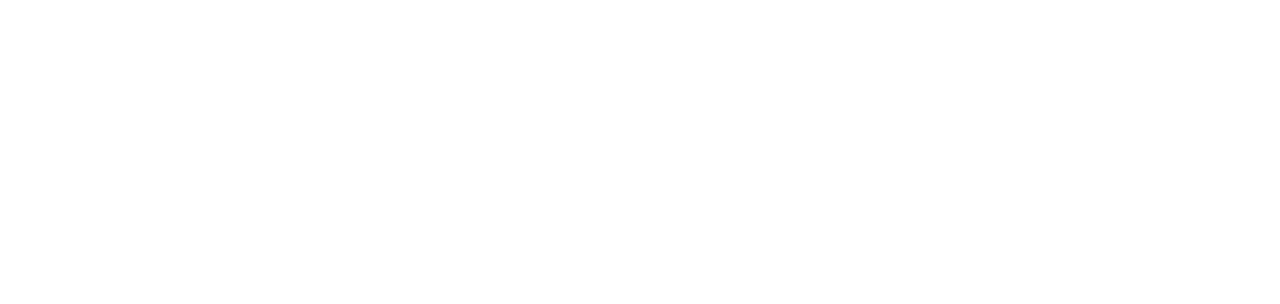
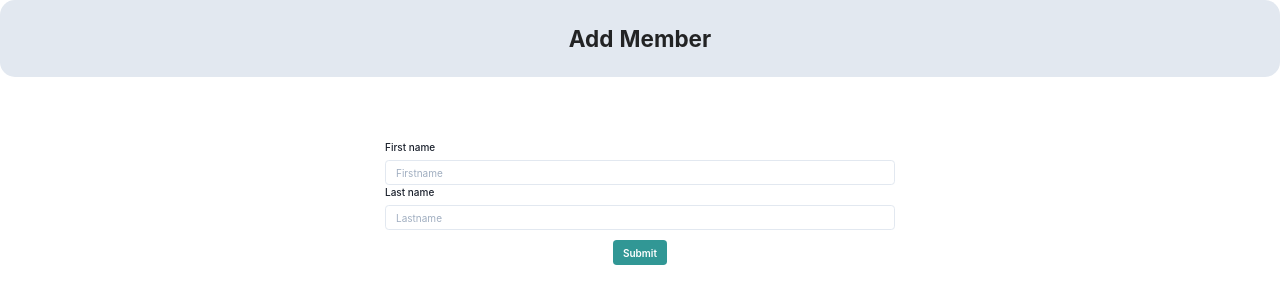
Before and after one commit to ashwani1218/family_frontend, a React (Create React App) app: page /addMember in a window 1280 px wide. Shown: the top 304 px of the page. Built offline with nearby package versions, Linux system fonts and the light colour scheme.

Commit message:
Implemented Add Member, close #5

```diff
--- a/package.json
+++ b/package.json
@@ -13,9 +13,13 @@
     "@testing-library/user-event": "^12.1.10",
     "antd": "^4.16.13",
     "axios": "^0.21.4",
+    "bootstrap": "^5.1.1",
+    "formik": "^2.2.9",
+    "formik-chakra-ui": "^1.4.7",
     "framer-motion": "^4.1.17",
     "node-sass": "^5.0.0",
     "react": "^17.0.2",
+    "react-bootstrap": "^2.0.0-rc.0",
     "react-dom": "^17.0.2",
     "react-redux": "^7.2.5",
     "react-router-dom": "^5.3.0",
--- a/src/App.js
+++ b/src/App.js
@@ -3,7 +3,8 @@
 import { ChakraProvider } from "@chakra-ui/react"
 import AppRouter from "./Route/AppRouter";
 import { Provider } from "react-redux";
-import store from "./redux/store/ConfigureStore"
+import store from "./redux/store/ConfigureStore";
+import 'antd/dist/antd.css';
 
 class App extends React.Component {
   render() {
--- a/src/Route/AppRouter.js
+++ b/src/Route/AppRouter.js
@@ -1,5 +1,6 @@
 import React from 'react';
 import { BrowserRouter, Switch, Route } from "react-router-dom";
+import AddMember from '../pages/AddMember';
 import Home from '../pages/Home'
 import MemberProfile from '../pages/MemberProfile'
 
@@ -10,6 +11,7 @@
           <Switch>
           <Route path="/" exact={true} component={Home} />
           <Route path="/member/:id" exact={true} component={MemberProfile} />
+          <Route path="/addMember" exact={true} component={AddMember} />
           </Switch>
         </div>
       </BrowserRouter>
--- a/src/components/Document.js
+++ b/src/components/Document.js
@@ -1,5 +1,5 @@
 import React from 'react';
-import { Box, Grid,Divider } from "@chakra-ui/react";
+import { Box, Grid, Divider } from "@chakra-ui/react";
 
 const Document = (props) => {
 
@@ -11,21 +11,22 @@
                 alignItems="center"
                 justifyContent="center"
                 w="100%"
-                h="100"
+                h="100%"
                 boxShadow="dark-lg"
                 p="6"
                 rounded="md"
-
             >
                 {document.documentTitle}
-                Type: {document.particular.type}
+                <br />
+                {document.particular.type}
 
             </Box>
+
         )
     })
     return (<div>
         <Box bg="gray.100">
-            Documents:
+
         </Box>
         <Divider bg="black.300" orientation="horizontal"  />
         <Grid
@@ -46,4 +47,22 @@
     )
 }
 
+const unUsed = () => {
+    return (
+        <Box
+        bg = "gray.300"
+        display="flex"
+        alignItems="center"
+        justifyContent="center"
+        w="100%"
+        h="100"
+        boxShadow="dark-lg"
+        p="6"
+        rounded="md"
+        borderWidth="1px" borderRadius="lg" overflow="hidden"
+
+    ></Box>
+    )
+}
+
 export default Document;
--- /dev/null
+++ b/src/pages/AddMember.js
@@ -0,0 +1,113 @@
+import {
+  Box,
+  Flex,
+  FormControl,
+  Container,
+  Button,
+  FormLabel,
+  FormErrorMessage,
+  Heading,
+  Input,
+} from "@chakra-ui/react";
+import { Formik, Form, Field } from "formik";
+import React from "react";
+import { axios } from "../Axios";
+
+const AddMember = (props) => {
+  const validateName = (value) => {
+    let error;
+    if (!value) error = "Name is required";
+    return error;
+  };
+
+  return (
+    <div>
+      <div className="Header">
+        <Flex
+          bg="gray.200"
+          justifyContent="center"
+          align="center"
+          p={10}
+          rounded="3xl"
+        >
+          <Heading>Add Member</Heading>
+        </Flex>
+      </div>
+      <br />
+      <br />
+      <br />
+      <Box>
+        <Container justifyContent="center" align="center">
+          <Formik
+            initialValues={{ first_name: "", last_name: "" }}
+            onSubmit={(values, actions) => {
+              setTimeout(() => {
+                let request = values;
+                let first_name = request.first_name;
+                let last_name = request.last_name;
+                axios
+                  .post("/addMember", { first_name, last_name })
+                  .then((response) => {
+                    console.log(response);
+                    if (response.data.response_code === "200") {
+                      alert("Member Added");
+                      window.location.href = "http://localhost:3000/";
+                    } else {
+                      alert("Unable to add Member");
+                      window.location.href = "http://localhost:3000/";
+                    }
+                  })
+                  .catch((error) => {
+                    alert("Unable to add Member");
+                  });
+                // alert(JSON.stringify(values, null, 2));
+                actions.setSubmitting(false);
+              }, 1000);
+            }}
+          >
+            {(props) => (
+              <Form>
+                <Field name="first_name" validate={validateName}>
+                  {({ field, form }) => (
+                    <FormControl
+                      isInvalid={form.errors.name && form.touched.name}
+                    >
+                      <FormLabel htmlFor="first_name">First name</FormLabel>
+                      <Input
+                        {...field}
+                        id="first_name"
+                        placeholder="Firstname"
+                      />
+                      <FormErrorMessage>{form.errors.name}</FormErrorMessage>
+                    </FormControl>
+                  )}
+                </Field>
+                <Field name="last_name" validate={validateName}>
+                  {({ field, form }) => (
+                    <FormControl
+                      isInvalid={form.errors.name && form.touched.name}
+                    >
+                      <FormLabel htmlFor="last_name">Last name</FormLabel>
+                      <Input {...field} id="last_name" placeholder="Lastname" />
+                      <FormErrorMessage>{form.errors.name}</FormErrorMessage>
+                    </FormControl>
+                  )}
+                </Field>
+                <Button
+                  mt={4}
+                  colorScheme="teal"
+                  isLoading={props.isSubmitting}
+                  type="submit"
+                >
+                  Submit
+                </Button>
+              </Form>
+            )}
+          </Formik>
+        </Container>
+      </Box>
+    </div>
+  );
+};
+
+export default AddMember;
--- a/src/pages/Home.js
+++ b/src/pages/Home.js
@@ -1,10 +1,13 @@
 import React from 'react';
-import { useState , useEffect } from 'react';
+import { useState, useEffect, } from 'react';
+import { NavLink } from 'react-router-dom';
 import { axios } from '../Axios';
 import MemberCard from "../components/MemberCard"
-import { Flex, Heading } from "@chakra-ui/react";
+import { Flex, Heading,Box } from "@chakra-ui/react";
 import { connect ,} from 'react-redux';
-import { addMembers } from '../redux/action/MemberAction'
+import { addMember, addMembers } from '../redux/action/MemberAction';
+import { Button } from 'antd';
+import { PlusOutlined } from '@ant-design/icons';
 
 
 const Home = (props) => {
@@ -27,11 +30,22 @@
         getMembers();
     }, []);
 
+
+
     return (
         <div className="home">
             <div className="Header">
                 <Flex bg = "gray.200" justifyContent="center" align="center" p={10}>
-                    <Heading>Family</Heading>
+                    <Heading>Document Manager</Heading>
+                </Flex>
+            </div>
+            <div className="Header">
+                <Flex bg="gray.300" justifyContent="space-between" p={10} rounded="3xl">
+                    <Heading>Members</Heading>
+                    <NavLink to="/addMember" >
+                        <Button onClick={addMember()} type="primary" shape="round" icon={<PlusOutlined />} size={'large'}>
+                        </Button>
+                    </NavLink>
                 </Flex>
             </div>
             <div className="members">
--- a/src/pages/MemberProfile.js
+++ b/src/pages/MemberProfile.js
@@ -1,46 +1,49 @@
-import React from 'react';
-import { useEffect, useState } from 'react';
-import {connect} from 'react-redux'
-import { axios } from '../Axios';
-import { addMember } from '../redux/action/MemberAction';
-import { useParams } from 'react-router-dom';
-import { Flex, Heading,Container, IconButton,HamburgerIcon} from "@chakra-ui/react";
-import Document from '../components/Document';
+import React from "react";
+import { useEffect, useState } from "react";
+import { connect } from "react-redux";
+import { axios } from "../Axios";
+import { addMember } from "../redux/action/MemberAction";
+import { useParams } from "react-router-dom";
+import { Flex, Heading, Container } from "@chakra-ui/react";
+import Document from "../components/Document";
 
 const MemberProfile = (props) => {
-
   const [documents, setDocument] = useState([]);
-    const [member, setMember] = useState({id:"",firstName:"",lastName:""});
+  const [member, setMember] = useState({ id: "", firstName: "", lastName: "" });
   let { id } = useParams();
 
   useEffect(() => {
-
     const persistMember = () => {
-            axios.get("/member/" + id)
+      axios
+        .get("/member/" + id)
         .then((response) => {
           if (response && response.data) {
             let familyMember = response.data.familyMember;
             setMember(() => familyMember);
             props.dispatch(addMember(familyMember));
-                        axios.post('/getDocuments', { holder: familyMember.id })
+            axios
+              .post("/getDocuments", { holder: familyMember.id })
               .then((response) => {
                 if (response.data) {
                   setDocument(response.data.member_documents);
                 }
                 console.log(documents);
-                            }).catch((err) => { console.error(err) })
+              })
+              .catch((err) => {
+                console.error(err);
+              });
           }
         })
-                .catch((err) => { console.log(err) })
+        .catch((err) => {
+          console.log(err);
+        });
+    };
+    persistMember();
+  }, []);
 
-        }
-        persistMember();
-    }, [])
-
-    return(
+  return (
     <div className="MemberProfile">
       <div className="Header" background="grey">
-
         <Container>
           <Flex rounded="md" justifyContent="center" align="center" p={10}>
             <Heading>Member: {member.firstName}</Heading>
@@ -49,16 +52,13 @@
       </div>
 
       <div className="Documents">
-
         <Document documents={documents} />
       </div>
     </div>
-    )
-
-
+  );
 };
 const mapStateToProps = (state) => ({
   member: state.member,
- })
+});
 
 export default connect(mapStateToProps)(MemberProfile);
```
Also changed, not shown: 2 other files (tests, documents, lock files or other folders). Lines whose indentation alone changed are shown as unchanged.
